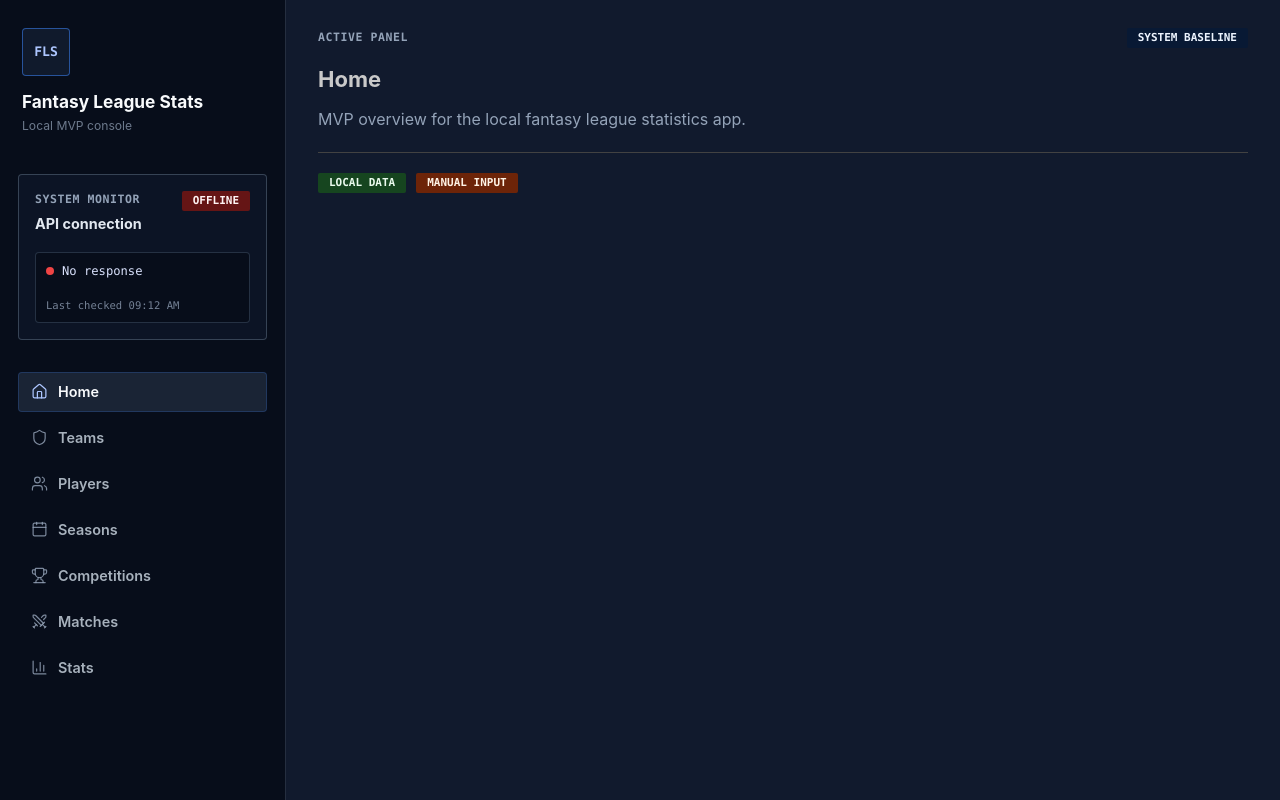
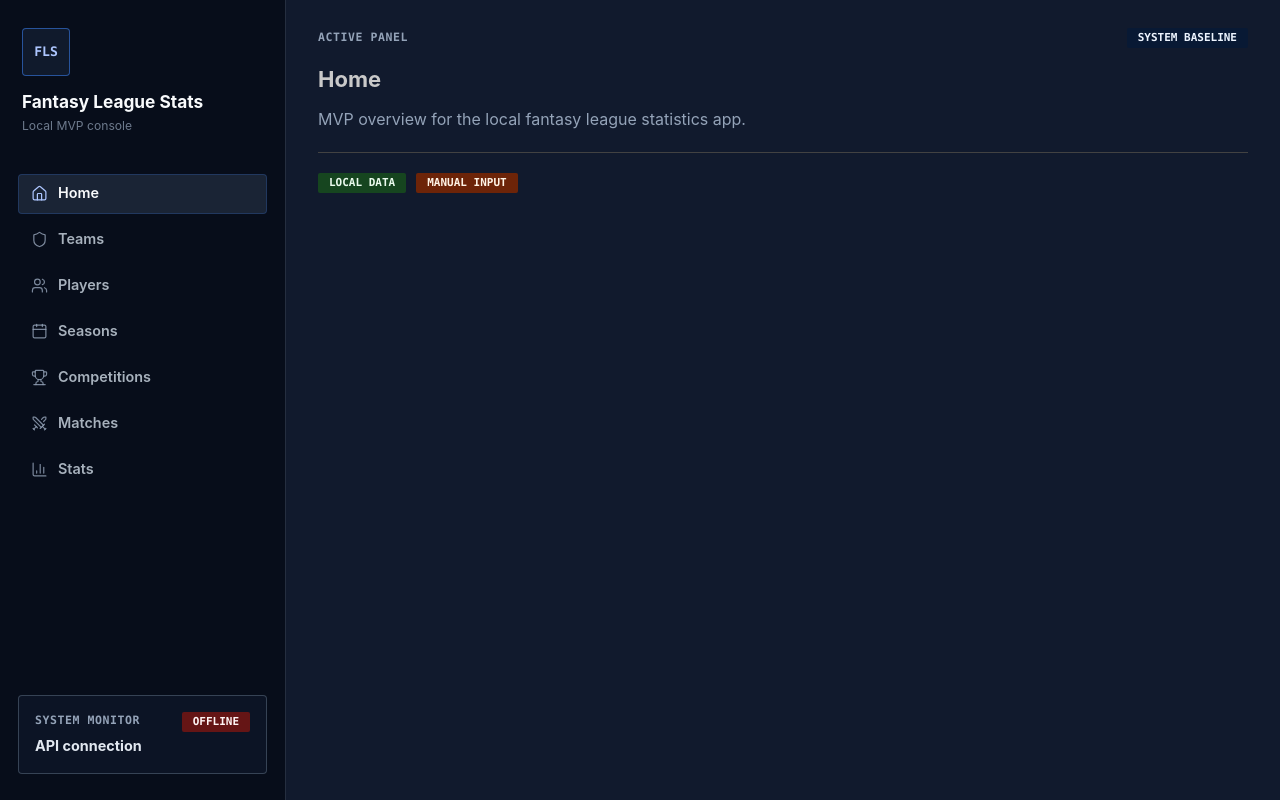
Before and after one commit to iddidiid1/boxscore-lab, a React (Vite) app in the folder apps/frontend/: page / in a window 1280 px wide. Built offline with nearby package versions, Linux system fonts and the light colour scheme; no server answers.

Commit message:
fix sidebar and put API health check to the bottom

```diff
--- a/apps/frontend/src/shared/components/navigation/ApiHealthCheckBox.tsx
+++ b/apps/frontend/src/shared/components/navigation/ApiHealthCheckBox.tsx
@@ -2,7 +2,7 @@ import { Badge, Box, Card, Group, Text } from "@mantine/core";
 import { useApiHealth } from "../../hooks/useApiHealth";
 
 export function ApiHealthCheckBox() {
-  const { apiStatus, lastChecked } = useApiHealth();
+  const { apiStatus } = useApiHealth();
 
   return (
     <Card className="status-card" padding="md">
@@ -29,19 +29,6 @@ export function ApiHealthCheckBox() {
               : "OFFLINE"}
         </Badge>
       </Group>
-      <Group className="status-readout" justify="space-between" mt="md">
-        <Group gap={8}>
-          <Box className={`status-dot ${apiStatus}`} />
-          <Text className="status-state">
-            {apiStatus === "connected"
-              ? "Operational"
-              : apiStatus === "checking"
-                ? "Checking"
-                : "No response"}
-          </Text>
-        </Group>
-        <Text className="status-time">Last checked {lastChecked}</Text>
-      </Group>
     </Card>
   );
 }
--- a/apps/frontend/src/shared/components/navigation/Sidebar.tsx
+++ b/apps/frontend/src/shared/components/navigation/Sidebar.tsx
@@ -23,9 +23,9 @@ export function Sidebar<Key extends string>({
 }: SidebarProps<Key>) {
   return (
     <Paper className="sidebar" component="aside">
+      <Stack className="sidebar-layout" gap="xl">
         <Stack gap="xl">
           <SidebarHeader />
-        <ApiHealthCheckBox />
 
           <Stack component="nav" gap={6} aria-label="Primary navigation">
             {items.map((item) => (
@@ -40,6 +40,9 @@ export function Sidebar<Key extends string>({
             ))}
           </Stack>
         </Stack>
+
+        <ApiHealthCheckBox />
+      </Stack>
     </Paper>
   );
 }
--- a/apps/frontend/src/styles/global.css
+++ b/apps/frontend/src/styles/global.css
@@ -23,11 +23,23 @@ a {
 }
 
 .sidebar {
+  position: sticky;
+  top: 0;
+  align-self: start;
+  min-height: 100vh;
+  height: 100vh;
   border: 0;
   border-radius: 0;
   border-right: 1px solid rgba(100, 116, 139, 0.32);
   background: #070d1a;
   padding: 26px 18px;
+  overflow: hidden;
+}
+
+.sidebar-layout {
+  justify-content: space-between;
+  min-height: 100%;
+  height: 100%;
 }
 
 .brand-lockup {
@@ -86,46 +98,6 @@ a {
   font-size: 0.9rem;
   font-weight: 650;
   margin-top: 5px;
-}
-
-.status-readout {
-  border: 1px solid rgba(51, 65, 85, 0.7);
-  border-radius: 4px;
-  background: #070d1a;
-  padding: 9px 10px;
-}
-
-.status-dot {
-  width: 8px;
-  height: 8px;
-  border-radius: 50%;
-}
-
-.status-dot.connected {
-  background: #10b981;
-}
-
-.status-dot.checking {
-  background: #f59e0b;
-}
-
-.status-dot.offline {
-  background: #ef4444;
-}
-
-.status-state,
-.status-time {
-  font-family: "JetBrains Mono", ui-monospace, SFMono-Regular, Consolas, monospace;
-}
-
-.status-state {
-  color: #dae2fd;
-  font-size: 0.76rem;
-}
-
-.status-time {
-  color: rgba(148, 163, 184, 0.78);
-  font-size: 0.66rem;
 }
 
 .nav-item {
@@ -318,8 +290,17 @@ a {
   }
 
   .sidebar {
+    position: static;
+    min-height: auto;
+    height: auto;
     border-right: 0;
     border-bottom: 1px solid #334155;
+    overflow: visible;
+  }
+
+  .sidebar-layout {
+    min-height: auto;
+    height: auto;
   }
 
   .content {
```
Also changed, not shown: 1 other file (tests, documents, lock files or other folders). Lines whose indentation alone changed are shown as unchanged.
